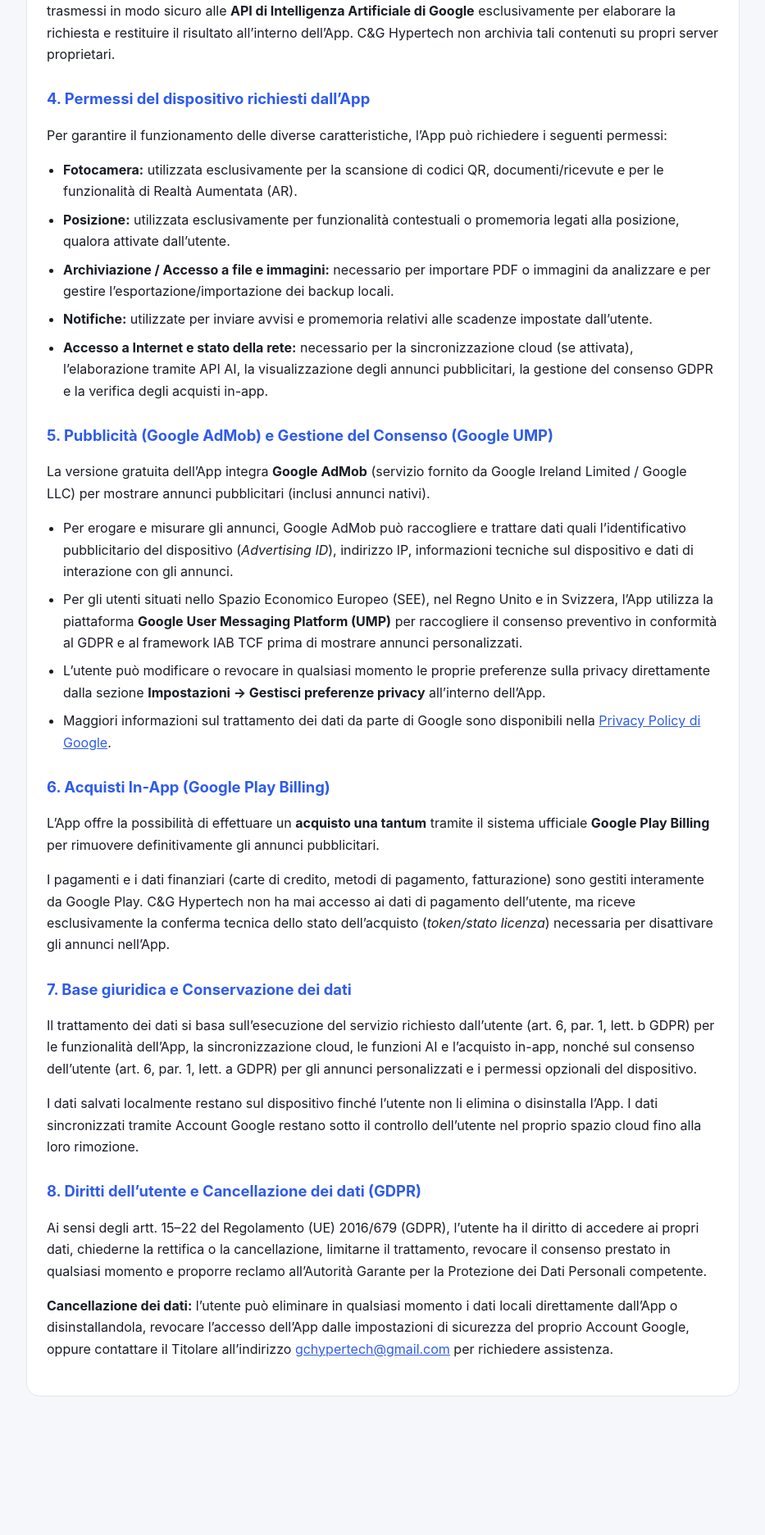
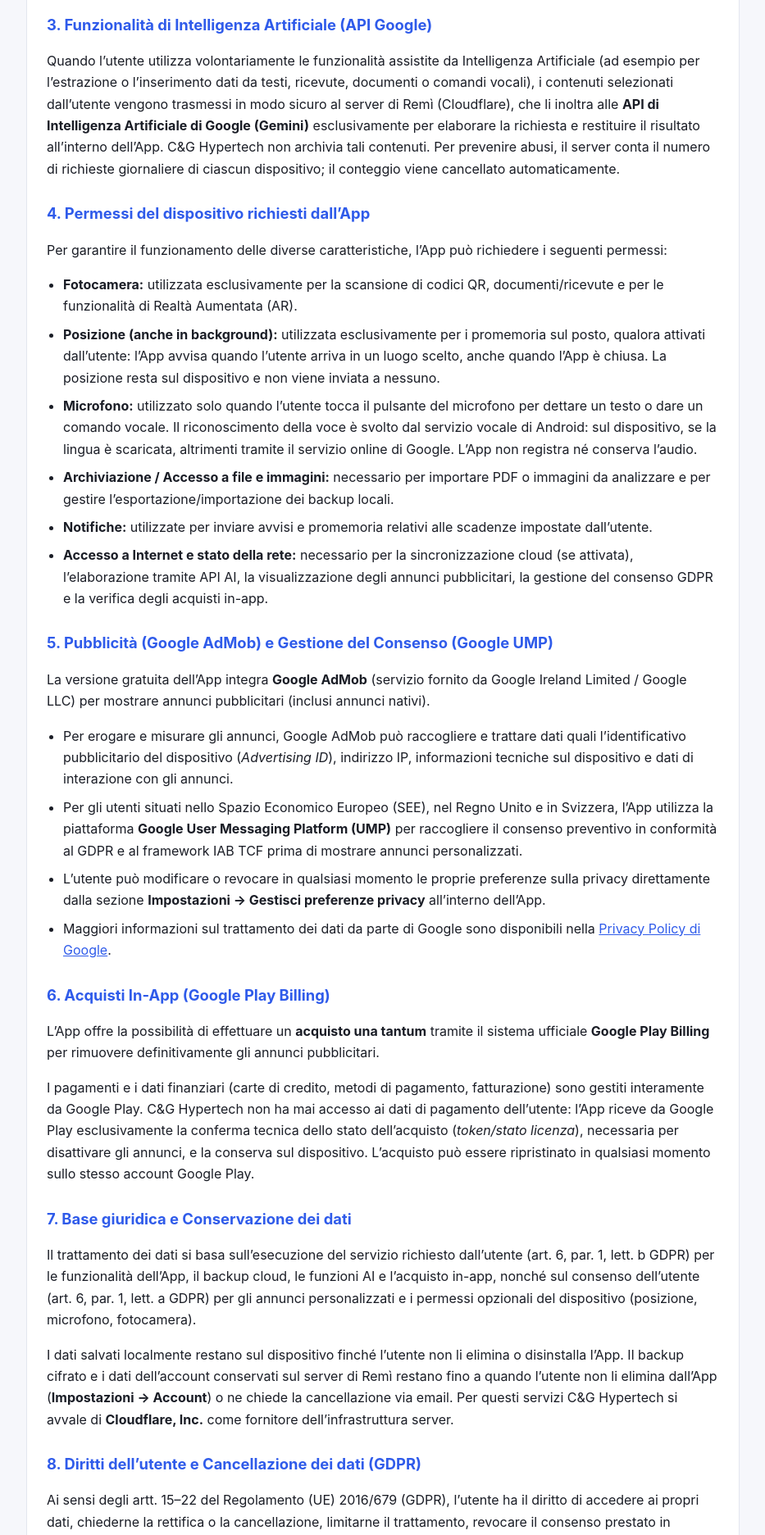
Before and after one commit to gchypertech-maker/remi-legal, a plain HTML site: page index.html in a window 1280 px wide. Shown: the part 927-2800 px from the top of the page at 82% size, without its empty margins (173-1106 px from the left). Before the commit the page ends 2655 px from the top, so only its background shows below. Drawn offline with Linux system fonts and the light colour scheme.

Commit message:
Privacy policy aggiornata: backup su server (Cloudflare), AI, posizione e microfono, acquisto senza pubblicità, cancellazione dati
Co-Authored-By: Claude Opus 5.5 <noreply@anthropic.com>
Claude-Session: https://claude.ai/code/session_017rbSJLDJJwbtRn2xiyWRpm

```diff
--- a/index.html
+++ b/index.html
@@ -75,7 +75,7 @@
     <div class="meta">
       <strong>Applicazione:</strong> Remì - Scadenze &amp; Promemoria<br />
       <strong>Sviluppatori:</strong> C&amp;G Hypertech<br />
-      <strong>Ultimo aggiornamento:</strong> 20 novembre 2026
+      <strong>Ultimo aggiornamento:</strong> 24 novembre 2026
     </div>
 
     <h2>1. Titolare del trattamento e Contatti</h2>
@@ -99,7 +99,10 @@
         <strong>Archiviazione locale e backup:</strong> per impostazione predefinita, i dati vengono salvati localmente sul dispositivo dell’utente. L’utente può esportare o ripristinare backup locali sotto il proprio controllo.
       </li>
       <li>
-        <strong>Accesso e sincronizzazione tramite Account Google (facoltativo):</strong> qualora l’utente scelga volontariamente di collegare il proprio Account Google per abilitare il salvataggio e la sincronizzazione su cloud, vengono trattati i dati identificativi dell’account necessari all’autenticazione (es. indirizzo email, ID account) e i dati dell’App sincronizzati nello spazio cloud dell’utente.
+        <strong>Accesso e backup tramite Account Google (facoltativo):</strong> qualora l’utente scelga volontariamente di accedere con il proprio Account Google, l’App salva un backup dei dati sul server di Remì (ospitato su <strong>Cloudflare</strong>), cifrato sul dispositivo con AES-256 prima dell’invio. Il server conserva inoltre i dati identificativi necessari a riconoscere l’utente (indirizzo email e ID dell’account Google).
+      </li>
+      <li>
+        <strong>Password e crittografia end-to-end:</strong> le password salvate nella cassaforte dell’App sono cifrate sul dispositivo (AES-256-GCM). Entrano nel backup solo se l’utente attiva la funzione <em>Crittografia end-to-end</em>: in tal caso sono cifrate con una frase segreta che conosce solo l’utente e che nessuno, nemmeno C&amp;G Hypertech, può leggere.
       </li>
       <li>
         <strong>Condivisione tramite QR Code:</strong> la funzione di generazione e lettura di codici QR avviene interamente in locale sul dispositivo; i dati condivisi tramite QR Code non transitano né vengono memorizzati su server gestiti da C&amp;G Hypertech.
@@ -108,14 +111,16 @@
 
     <h2>3. Funzionalità di Intelligenza Artificiale (API Google)</h2>
     <p>
-      Quando l’utente utilizza volontariamente le funzionalità assistite da Intelligenza Artificiale (ad esempio per l’estrazione o l’inserimento dati da testi, ricevute o documenti), i contenuti selezionati dall’utente vengono trasmessi in modo sicuro alle <strong>API di Intelligenza Artificiale di Google</strong> esclusivamente per elaborare la richiesta e restituire il risultato all’interno dell’App. C&amp;G Hypertech non archivia tali contenuti su propri server proprietari.
+      Quando l’utente utilizza volontariamente le funzionalità assistite da Intelligenza Artificiale (ad esempio per l’estrazione o l’inserimento dati da testi, ricevute, documenti o comandi vocali), i contenuti selezionati dall’utente vengono trasmessi in modo sicuro al server di Remì (Cloudflare), che li inoltra alle <strong>API di Intelligenza Artificiale di Google (Gemini)</strong> esclusivamente per elaborare la richiesta e restituire il risultato all’interno dell’App. C&amp;G Hypertech non archivia tali contenuti.
+      Per prevenire abusi, il server conta il numero di richieste giornaliere di ciascun dispositivo; il conteggio viene cancellato automaticamente.
     </p>
 
     <h2>4. Permessi del dispositivo richiesti dall’App</h2>
     <p>Per garantire il funzionamento delle diverse caratteristiche, l’App può richiedere i seguenti permessi:</p>
     <ul>
       <li><strong>Fotocamera:</strong> utilizzata esclusivamente per la scansione di codici QR, documenti/ricevute e per le funzionalità di Realtà Aumentata (AR).</li>
-      <li><strong>Posizione:</strong> utilizzata esclusivamente per funzionalità contestuali o promemoria legati alla posizione, qualora attivate dall’utente.</li>
+      <li><strong>Posizione (anche in background):</strong> utilizzata esclusivamente per i promemoria sul posto, qualora attivati dall’utente: l’App avvisa quando l’utente arriva in un luogo scelto, anche quando l’App è chiusa. La posizione resta sul dispositivo e non viene inviata a nessuno.</li>
+      <li><strong>Microfono:</strong> utilizzato solo quando l’utente tocca il pulsante del microfono per dettare un testo o dare un comando vocale. Il riconoscimento della voce è svolto dal servizio vocale di Android: sul dispositivo, se la lingua è scaricata, altrimenti tramite il servizio online di Google. L’App non registra né conserva l’audio.</li>
       <li><strong>Archiviazione / Accesso a file e immagini:</strong> necessario per importare PDF o immagini da analizzare e per gestire l’esportazione/importazione dei backup locali.</li>
       <li><strong>Notifiche:</strong> utilizzate per inviare avvisi e promemoria relativi alle scadenze impostate dall’utente.</li>
       <li><strong>Accesso a Internet e stato della rete:</strong> necessario per la sincronizzazione cloud (se attivata), l’elaborazione tramite API AI, la visualizzazione degli annunci pubblicitari, la gestione del consenso GDPR e la verifica degli acquisti in-app.</li>
@@ -145,15 +150,16 @@
       L’App offre la possibilità di effettuare un <strong>acquisto una tantum</strong> tramite il sistema ufficiale <strong>Google Play Billing</strong> per rimuovere definitivamente gli annunci pubblicitari.
     </p>
     <p>
-      I pagamenti e i dati finanziari (carte di credito, metodi di pagamento, fatturazione) sono gestiti interamente da Google Play. C&amp;G Hypertech non ha mai accesso ai dati di pagamento dell’utente, ma riceve esclusivamente la conferma tecnica dello stato dell’acquisto (<em>token/stato licenza</em>) necessaria per disattivare gli annunci nell’App.
+      I pagamenti e i dati finanziari (carte di credito, metodi di pagamento, fatturazione) sono gestiti interamente da Google Play. C&amp;G Hypertech non ha mai accesso ai dati di pagamento dell’utente: l’App riceve da Google Play esclusivamente la conferma tecnica dello stato dell’acquisto (<em>token/stato licenza</em>), necessaria per disattivare gli annunci, e la conserva sul dispositivo. L’acquisto può essere ripristinato in qualsiasi momento sullo stesso account Google Play.
     </p>
 
     <h2>7. Base giuridica e Conservazione dei dati</h2>
     <p>
-      Il trattamento dei dati si basa sull’esecuzione del servizio richiesto dall’utente (art. 6, par. 1, lett. b GDPR) per le funzionalità dell’App, la sincronizzazione cloud, le funzioni AI e l’acquisto in-app, nonché sul consenso dell’utente (art. 6, par. 1, lett. a GDPR) per gli annunci personalizzati e i permessi opzionali del dispositivo.
+      Il trattamento dei dati si basa sull’esecuzione del servizio richiesto dall’utente (art. 6, par. 1, lett. b GDPR) per le funzionalità dell’App, il backup cloud, le funzioni AI e l’acquisto in-app, nonché sul consenso dell’utente (art. 6, par. 1, lett. a GDPR) per gli annunci personalizzati e i permessi opzionali del dispositivo (posizione, microfono, fotocamera).
     </p>
     <p>
-      I dati salvati localmente restano sul dispositivo finché l’utente non li elimina o disinstalla l’App. I dati sincronizzati tramite Account Google restano sotto il controllo dell’utente nel proprio spazio cloud fino alla loro rimozione.
+      I dati salvati localmente restano sul dispositivo finché l’utente non li elimina o disinstalla l’App. Il backup cifrato e i dati dell’account conservati sul server di Remì restano fino a quando l’utente non li elimina dall’App (<strong>Impostazioni &rarr; Account</strong>) o ne chiede la cancellazione via email.
+      Per questi servizi C&amp;G Hypertech si avvale di <strong>Cloudflare, Inc.</strong> come fornitore dell’infrastruttura server.
     </p>
 
     <h2>8. Diritti dell’utente e Cancellazione dei dati (GDPR)</h2>
@@ -161,7 +167,7 @@
       Ai sensi degli artt. 15–22 del Regolamento (UE) 2016/679 (GDPR), l’utente ha il diritto di accedere ai propri dati, chiederne la rettifica o la cancellazione, limitarne il trattamento, revocare il consenso prestato in qualsiasi momento e proporre reclamo all’Autorità Garante per la Protezione dei Dati Personali competente.
     </p>
     <p>
-      <strong>Cancellazione dei dati:</strong> l’utente può eliminare in qualsiasi momento i dati locali direttamente dall’App o disinstallandola, revocare l’accesso dell’App dalle impostazioni di sicurezza del proprio Account Google, oppure contattare il Titolare all’indirizzo <a href="mailto:gchypertech@gmail.com">gchypertech@gmail.com</a> per richiedere assistenza.
+      <strong>Cancellazione dei dati:</strong> l’utente può eliminare in qualsiasi momento i dati locali direttamente dall’App o disinstallandola; può eliminare il backup e l’account dal server di Remì da <strong>Impostazioni &rarr; Account</strong> all’interno dell’App; può revocare l’accesso dell’App dalle impostazioni di sicurezza del proprio Account Google, oppure contattare il Titolare all’indirizzo <a href="mailto:gchypertech@gmail.com">gchypertech@gmail.com</a> per richiedere la cancellazione o assistenza.
     </p>
   </main>
 </body>
```
